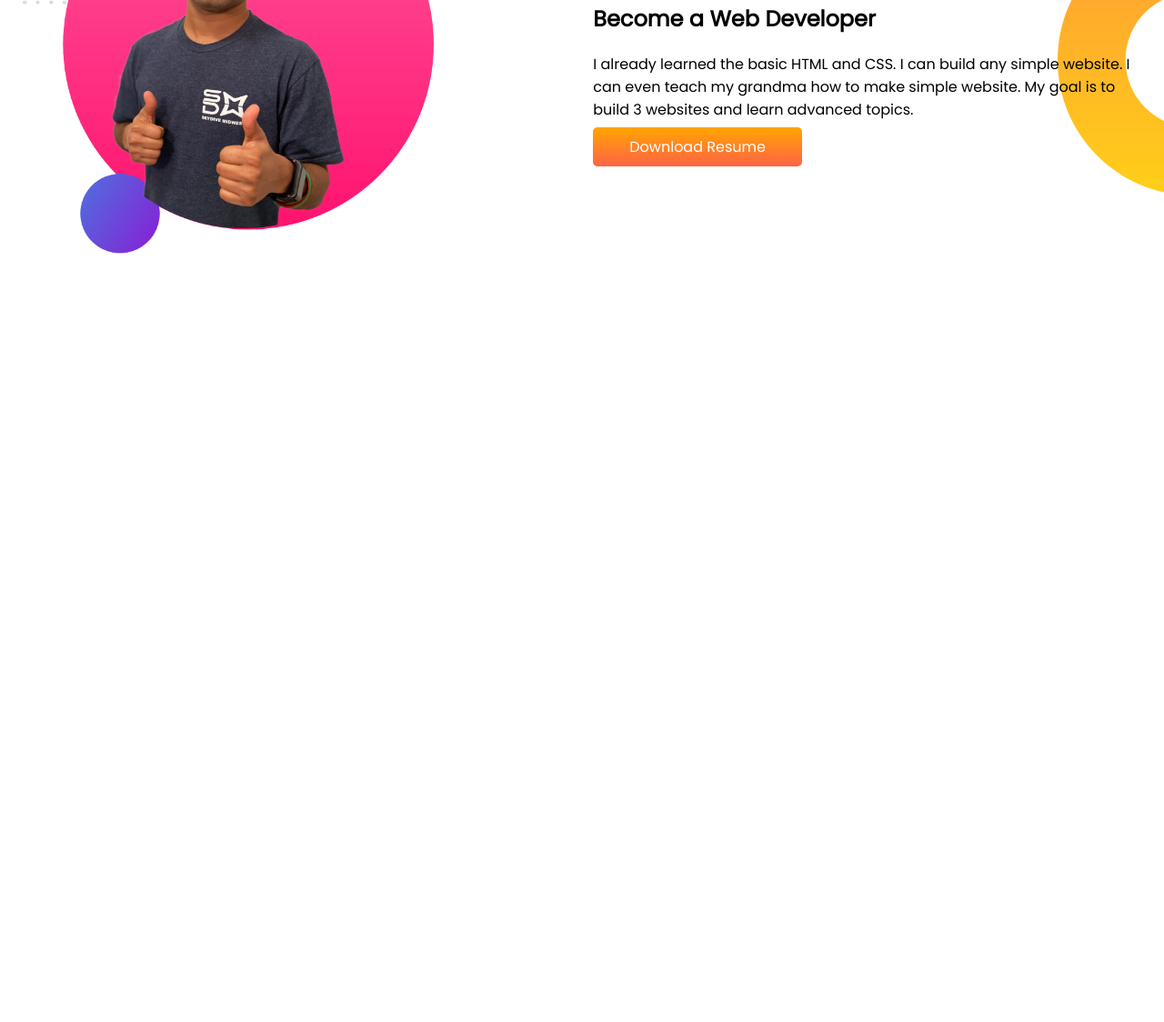
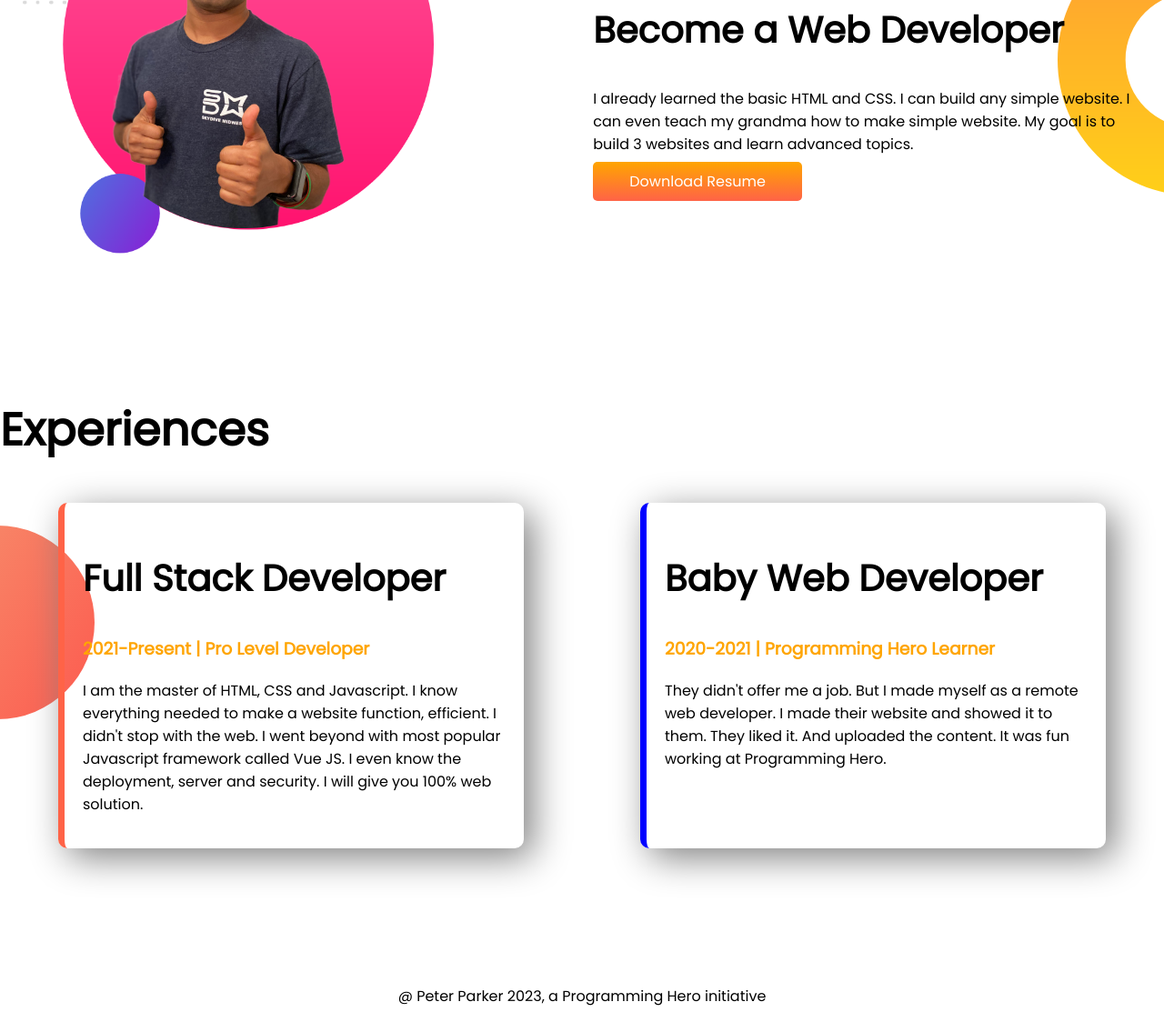
Before and after one commit to Asha-01/first-repo, a plain HTML site: page index.html in a window 1280 px wide. Shown: the part 843-1967 px from the top of the page at 91% size. Before the commit the page ends 1279 px from the top, so only its background shows below. Drawn offline with Linux system fonts and the light colour scheme.

Commit message:
footer-added

```diff
--- a/index.html
+++ b/index.html
@@ -12,7 +12,7 @@
 
 </head>
 <body>
-    <section class="top-banner">
+    <section class="top-banner flexible-container">
         <div class="half-width">
             <h1>Welcome to</h1>
             <h1><span class="color">Jhankar Mahbub's</span> World! </h1>
@@ -25,7 +25,7 @@
             <img src="showOff/images/jhankar.png" alt="">
         </div>
     </section>
-    <section class="dream-big">
+    <section class="dream-big flexible-container">
         <div class="half-width">
           <img src="showOff/images/jhankar2.png" alt="">
         </div>
@@ -35,11 +35,36 @@
                 <p>I already learned the basic HTML and CSS. I can build any simple website. I can even teach my grandma how to make simple website. My goal is to build 3 websites and learn advanced topics.</p>
                 <a class="button" href="">Download Resume</a>
             </div>
+        </div>
+    </section>
+    <section class="experience">
+        <h1>Experiences </h1>
+    <div class="flexible-container">
+        <div class="experience-item" id="full">
+            <h2>Full Stack Developer</h2>
+            <h3 class="color">2021-Present | Pro Level Developer</h3>
+            <p>I am the master of HTML, CSS and Javascript. I know everything needed to make a website function, efficient. I
+                didn't
+                stop with the web. I went beyond with most popular Javascript framework called Vue JS. I even know the
+                deployment,
+                server and security. I will give you 100% web solution.
+            </p>
+        </div>
+        <div class="experience-item" id="baby">
+            <h2 >Baby Web Developer</h2>
+            <h3 class="color">2020-2021 | Programming Hero Learner</h3>
+            <p>
+                They didn't offer me a job. But I made myself as a remote web developer. I made their website and showed it to
+                them.
+                They liked it. And uploaded the content. It was fun working at Programming Hero.
+            </p>
 
         </div>
-
+    </div>
     </section>
-
+    <footer>
+        <p>@ Peter Parker 2023, a Programming Hero initiative</p>
+    </footer>
 
 </body>
 </html>
--- a/style.css
+++ b/style.css
@@ -5,10 +5,13 @@ body{
 h1{
     font-size: 50px;
 }
+h2{
+    font-size: 40px;
+}
 .color{
     color: orange;
 }
-section{
+.flexible-container{
     display: flex;
     margin-bottom: 150px;
 }
@@ -37,3 +40,26 @@ section{
     background-position: right;
     padding-right: 2%;
 }
+.experience{
+    background-image: url(showOff/images/exp-bg.png);
+    background-repeat: no-repeat;
+    background-position: left;
+
+}
+.experience-item{
+    width: 40%;
+    margin-left: 5%;
+    margin-right: 5%;
+    padding: 20px;
+    box-shadow: 10px 10px 40px gray;
+    border-radius: 10px;
+}
+#full{
+    border-left: 7px solid tomato;
+    }
+#baby{
+border-left: 7px solid blue;
+}
+footer p{
+    text-align: center;
+}
```
